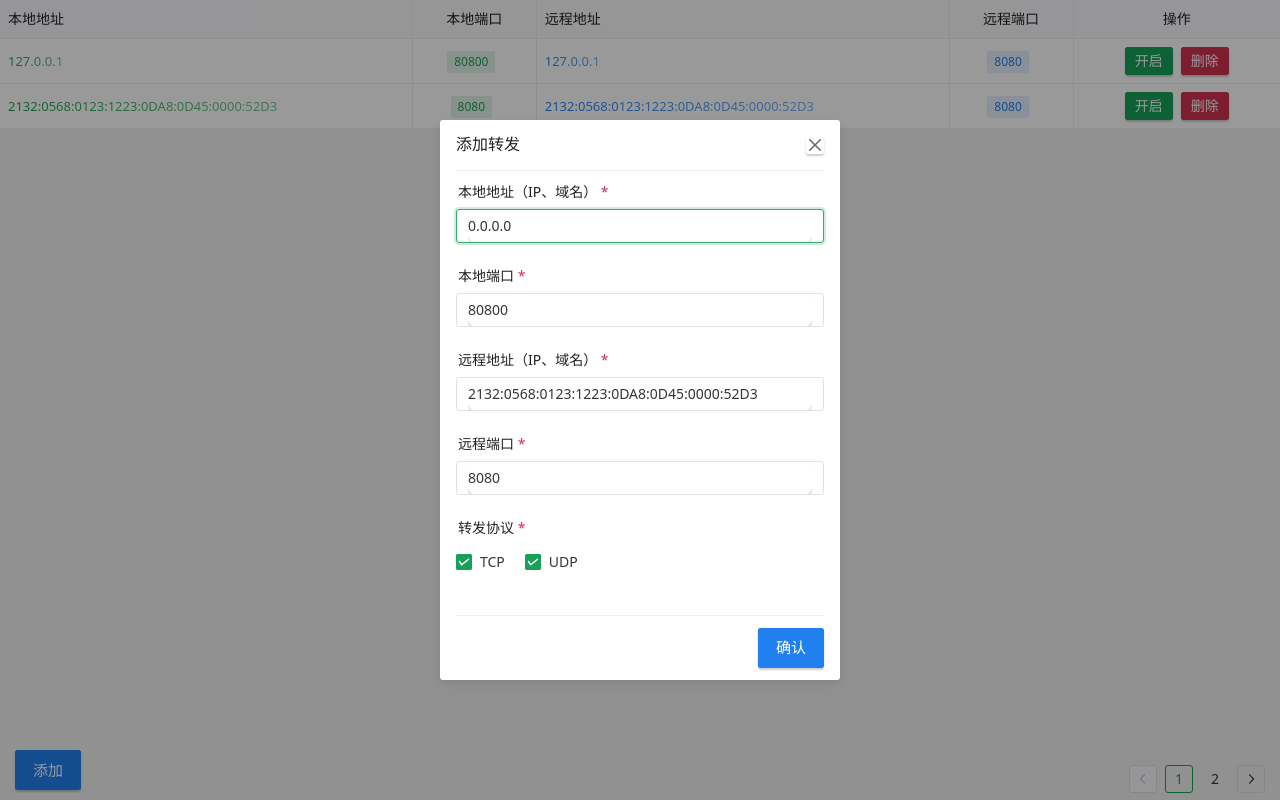
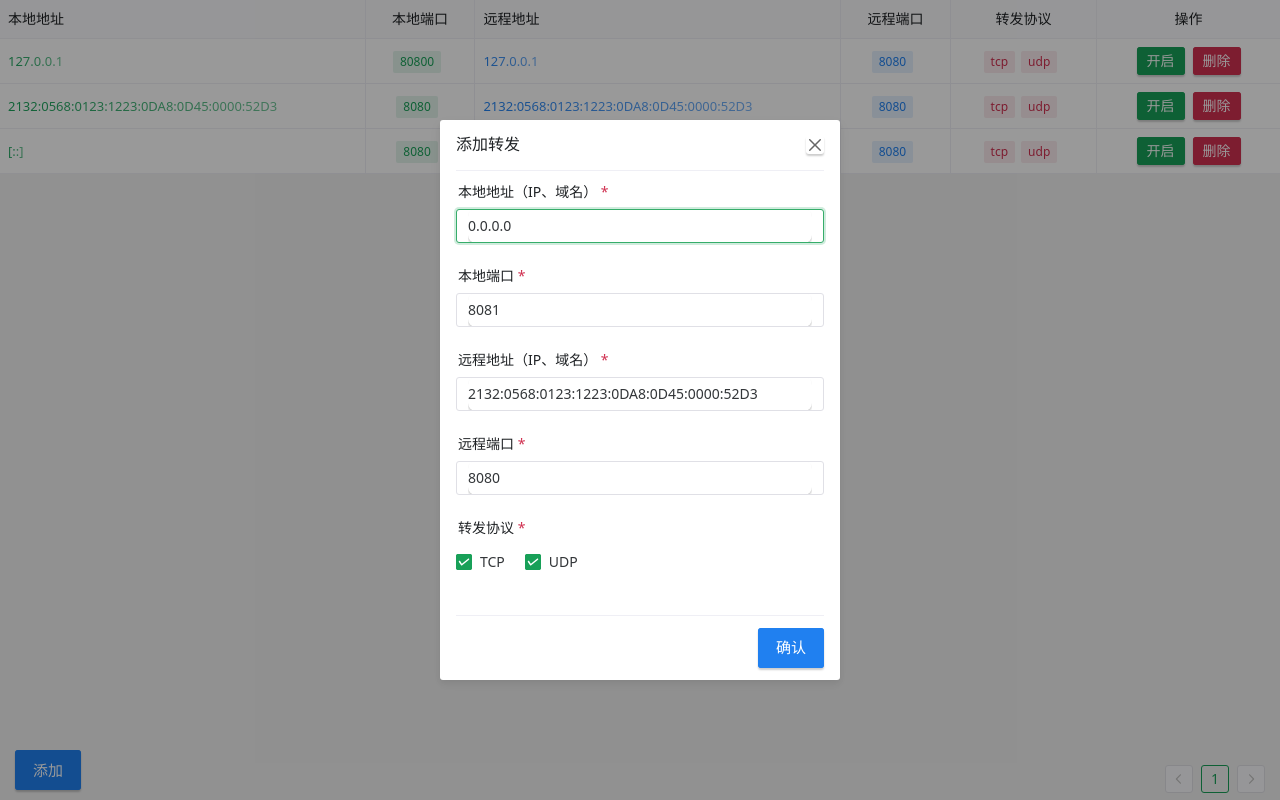
Before and after one commit to Sonnyup/realm-ui, a Vue app: page / in a window 1280 px wide. Both pictures are taken after a click on the button "添加". Built offline with nearby package versions, Linux system fonts and the light colour scheme.

Commit message:
添加窗口

```diff
--- a/src-tauri/tauri.conf.json
+++ b/src-tauri/tauri.conf.json
@@ -20,7 +20,7 @@
     "windows": [
       {
         "title": "realm-ui",
-        "width": 900,
+        "width": 1024,
         "height": 600
       }
     ],
--- a/src/App.vue
+++ b/src/App.vue
@@ -8,8 +8,8 @@
 </template>
 
 <script setup lang="ts">
-import MessageApi from './components/message-api.vue';
-import Content from './components/Content.vue';
+import MessageApi from '@/components/MessageApi';
+import Content from '@/components/Content';
 import {
     NMessageProvider,
     NConfigProvider
--- a/src/components/Content.vue
+++ b/src/components/Content.vue
@@ -1,6 +1,7 @@
 <script setup lang="ts">
 import { h, ref, reactive  } from 'vue'
 import { invoke } from "@tauri-apps/api/tauri";
+import { Record } from "@/modules/Record";
 import {
     NButton,
     NDataTable,
@@ -112,6 +113,32 @@ const columns = [
         }
     },
     {
+        title: '转发协议',
+        key: 'protocol',
+
+        align: 'center',
+        width: 80,
+        render(row) {
+            const tags = row.protocol.map((tagKey) => {
+                return h(
+                    NTag,
+                    {
+                        style: {
+                            marginRight: '6px',
+                        },
+                        type: 'error',
+                        bordered: false,
+                        size: 'small'
+                    },
+                    {
+                        default: () => tagKey
+                    }
+                )
+            });
+            return tags;
+        }
+    },
+    {
         title: '操作',
         key: 'status',
         width: 100,
@@ -158,34 +185,9 @@ const columns = [
     }
 ];
 
-// 配置列表
-const configs = reactive([
-    {
-        local_host: '127.0.0.1',
-        local_port: '80800',
-        remote_host: '2132:0568:0123:1223:0DA8:0D45:0000:52D3',
-        remote_port: '8080',
-        status: '删除'
-    },
-    {
-        local_host: '2132:0568:0123:1223:0DA8:0D45:0000:52D3',
-        local_port: '8080',
-        remote_host: '0.0.0.0',
-        remote_port: '8080',
-        status: '删除'
-    },
-    {
-        local_host: '[::]',
-        local_port: '8080',
-        remote_host: '0.0.0.0',
-        remote_port: '8080',
-        status: '删除'
-    },
-]);
-
 // 页码控件
 const pagination = {
-    pageSize: 2,
+    pageSize: 11,
 };
 
 const bodyStyle = {
@@ -197,22 +199,50 @@ const segmented = {
 };
 
 // 配置项
-const configItem = ref({
+const record = reactive<Record>({
     local_host: '0.0.0.0',
-    local_port: '80800',
+    local_port: '8081',
     remote_host: '2132:0568:0123:1223:0DA8:0D45:0000:52D3',
     remote_port: '8080',
     protocol: ['udp', 'tcp']
 });
 
-// 添加配置
-async function addConfig() {
-    console.log(configItem.value);
-    const newConfig = await invoke("add_config", { data: JSON.stringify(configItem.value) });
-    configItem.value = JSON.parse(newConfig);
-    configs.push(configItem.value);
-    console.log(configItem.value);
+// 新增配置
+async function insertRecord() {
+    console.log(record);
+    const newConfig = await invoke("insert_record", { data: JSON.stringify(record) });
+    record.value = JSON.parse(newConfig);
+    records.push(record.value);
+    console.log(record.value);
 }
+
+// 配置列表
+const records = reactive<Record>([
+    {
+        local_host: '127.0.0.1',
+        local_port: '80800',
+        remote_host: '2132:0568:0123:1223:0DA8:0D45:0000:52D3',
+        remote_port: '8080',
+        protocol: ['tcp', 'udp'],
+        status: 1
+    },
+    {
+        local_host: '2132:0568:0123:1223:0DA8:0D45:0000:52D3',
+        local_port: '8080',
+        remote_host: '0.0.0.0',
+        remote_port: '8080',
+        protocol: ['tcp', 'udp'],
+        status: 2
+    },
+    {
+        local_host: '[::]',
+        local_port: '8080',
+        remote_host: '0.0.0.0',
+        remote_port: '8080',
+        protocol: ['tcp', 'udp'],
+        status: 0
+    },
+]);
 
 // 添加配置窗口
 const showModal = ref(false);
@@ -252,7 +282,7 @@ const handleValidateButtonClick = (e: MouseEvent) => {
     e.preventDefault()
     formRef.value?.validate((errors) => {
         if (!errors) {
-            addConfig();
+            insertRecord();
             window.$message.success('验证成功')
         } else {
             console.log(errors)
@@ -266,7 +296,7 @@ const handleValidateButtonClick = (e: MouseEvent) => {
 
 <template>
     <div class="container">
-        <n-data-table style="height:100%;" size="small" :columns="columns" :data="configs" :pagination="pagination"
+        <n-data-table style="height:100%;" size="small" :columns="columns" :data="records" :pagination="pagination"
             :bordered="false" :single-line="false" />
         <n-button class="add-btn" type="info" size="large" @click="showModal = true">添加</n-button>
     </div>
@@ -276,21 +306,21 @@ const handleValidateButtonClick = (e: MouseEvent) => {
         :bordered="false" :segmented="segmented" footer-style="display: flex;flex-direction: row-reverse;">
         <template #header-extra>
         </template>
-        <n-form ref="formRef" :model="configItem" :rules="rules">
+        <n-form ref="formRef" :model="record" :rules="rules">
             <n-form-item path="local_host" label="本地地址（IP、域名）">
-                <n-input v-model:value="configItem.local_host" @keydown.enter.prevent />
+                <n-input v-model:value="record.local_host" @keydown.enter.prevent />
             </n-form-item>
             <n-form-item path="local_port" label="本地端口">
-                <n-input v-model:value="configItem.local_port" @keydown.enter.prevent />
+                <n-input v-model:value="record.local_port" @keydown.enter.prevent />
             </n-form-item>
             <n-form-item path="remote_host" label="远程地址（IP、域名）">
-                <n-input v-model:value="configItem.remote_host" @keydown.enter.prevent />
+                <n-input v-model:value="record.remote_host" @keydown.enter.prevent />
             </n-form-item>
             <n-form-item path="remote_port" label="远程端口">
-                <n-input v-model:value="configItem.remote_port" @keydown.enter.prevent />
+                <n-input v-model:value="record.remote_port" @keydown.enter.prevent />
             </n-form-item>
             <n-form-item label="转发协议" path="protocol">
-                <n-checkbox-group v-model:value="configItem.protocol">
+                <n-checkbox-group v-model:value="record.protocol">
                     <n-space>
                         <n-checkbox value="tcp">
                             TCP
--- /dev/null
+++ b/src/modules/Record.ts
@@ -0,0 +1,12 @@
+// 配置项
+
+type Record = {
+    local_host: string,
+    local_port: number,
+    remote_host: string,
+    remote_port: number,
+    protocol: string[],
+    status: number
+}
+
+export { Record };
--- a/vite.config.ts
+++ b/vite.config.ts
@@ -1,5 +1,10 @@
 import { defineConfig } from "vite";
 import vue from "@vitejs/plugin-vue";
+import path from "path";
+
+function _resolve(dir: string) {
+  return path.resolve(__dirname, dir);
+}
 
 // https://vitejs.dev/config/
 export default defineConfig(async () => ({
@@ -18,4 +23,13 @@ export default defineConfig(async () => ({
       ignored: ["**/src-tauri/**"],
     },
   },
+  // 导入别名
+  // 4. tell vite to resolve `@` to `src/`
+  resolve: {
+    alias: {
+      "@": _resolve("src"),
+    },
+    // 忽略后缀名的配置选项, 添加 .vue 选项时要记得原本默认忽略的选项也要手动写入
+    extensions: ['.mjs', '.js', '.ts', '.jsx', '.tsx', '.json', '.vue'],
+  },
 }));
```
Also changed, not shown: tsconfig.json (+13 -1 lines), src/components/MessageApi.vue (renamed from src/components/message-api.vue), 1 other file (tests, documents, lock files or other folders).
